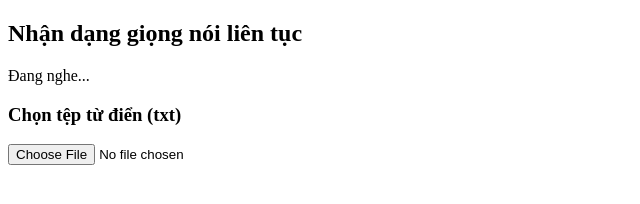
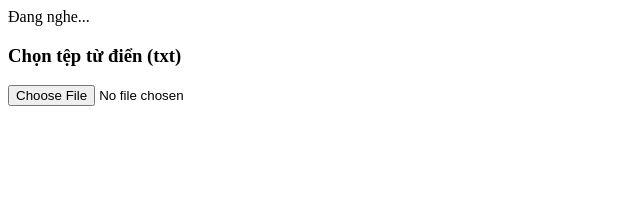
Before and after one commit to tavannghia/tavannghia.github.io, a plain HTML site: page index.html in a window 1280 px wide. Shown: the whole page, without its empty margins (0-640 px from the left). Drawn offline with Linux system fonts and the light colour scheme.

Commit message:
Update index.html

```diff
--- a/index.html
+++ b/index.html
@@ -3,12 +3,10 @@
   <head>
     <meta charset="UTF-8" />
     <meta name="viewport" content="width=device-width, initial-scale=1.0" />
-    <title>Nhận dạng giọng nói và Từ điển</title>
+    <title>Tự động nhập văn bản - Nghĩa Tạ</title>
   </head>
   <body>
-    <h2>Nhận dạng giọng nói liên tục</h2>
     <div id="result">Đang nghe...</div>
-
     <h3>Chọn tệp từ điển (txt)</h3>
     <input type="file" id="fileInput" />
 
```
